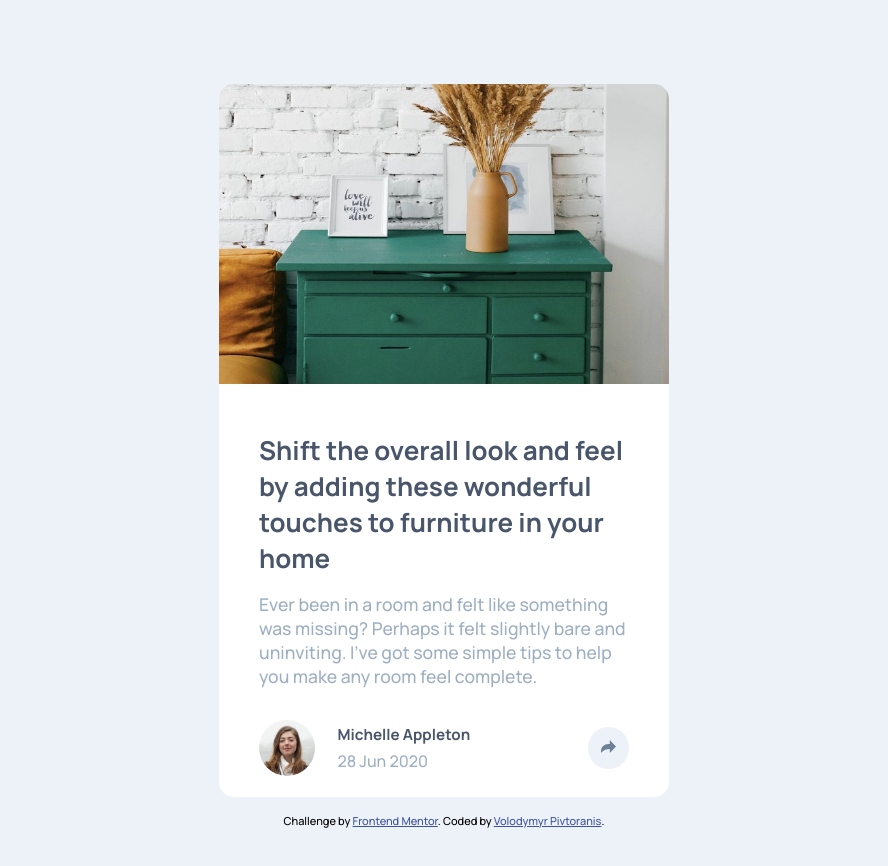
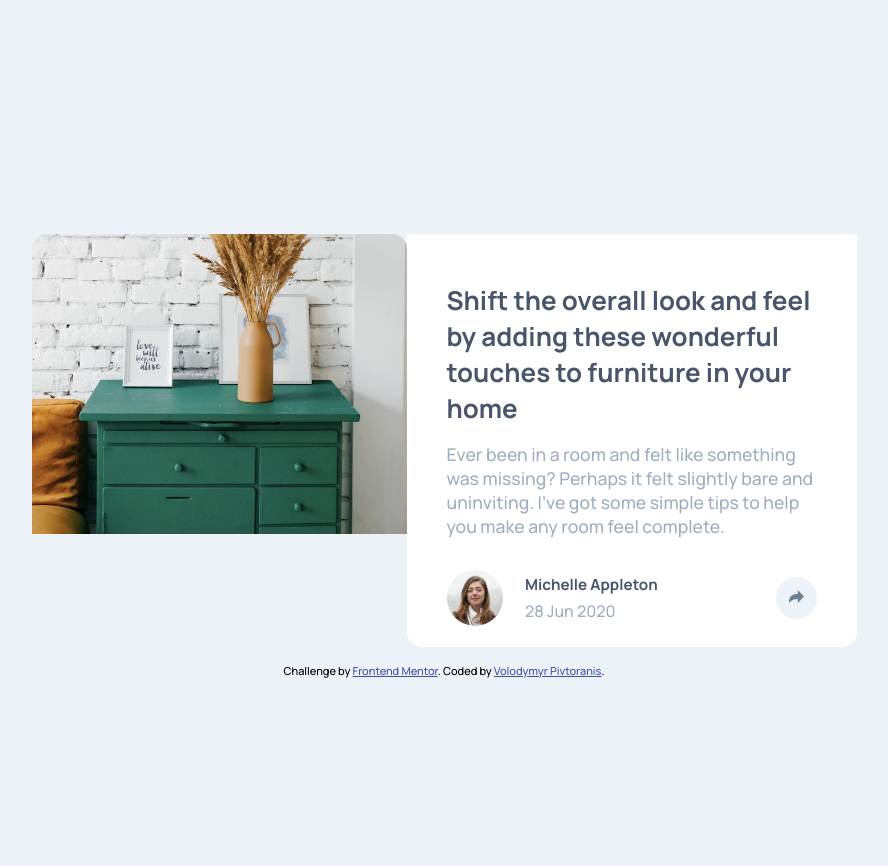
Before and after one commit to PivtoranisV/article-preview-component-master, a plain HTML site: page index.html in a window 1280 px wide. Shown: the whole page, without its empty margins (196-1084 px from the left). Drawn offline with Linux system fonts and the light colour scheme.

Commit message:
Added media for desktop version

```diff
--- a/index.css
+++ b/index.css
@@ -39,6 +39,12 @@ ul {
     color: hsl(217, 19%, 35%);
     max-width: 450px;
     position: relative;
+}
+
+@media (min-width: 768px) {
+    .content {
+        width: 100%;
+    }
 }
 
 .content__h1 {
@@ -129,6 +135,14 @@ ul {
     text-align: center;
 }
 
+@media (min-width: 768px) {
+    .container {
+        display: flex;
+        flex-direction: row;
+        max-width: 900px;
+    }
+}
+
 .attribution a {
     color: hsl(228, 45%, 44%);
 }
--- a/index.html
+++ b/index.html
@@ -11,7 +11,9 @@
 
 <body>
   <main class="container">
-    <img src="./images/drawers.jpg" alt="Green drawers" class="content__img">
+    <div class="container__img">
+      <img src="./images/drawers.jpg" alt="Green drawers" class="content__img">
+    </div>
     <div class="content">
       <h1 class="content__h1">Shift the overall look and feel by adding these wonderful
         touches to furniture in your home</h1>
```
